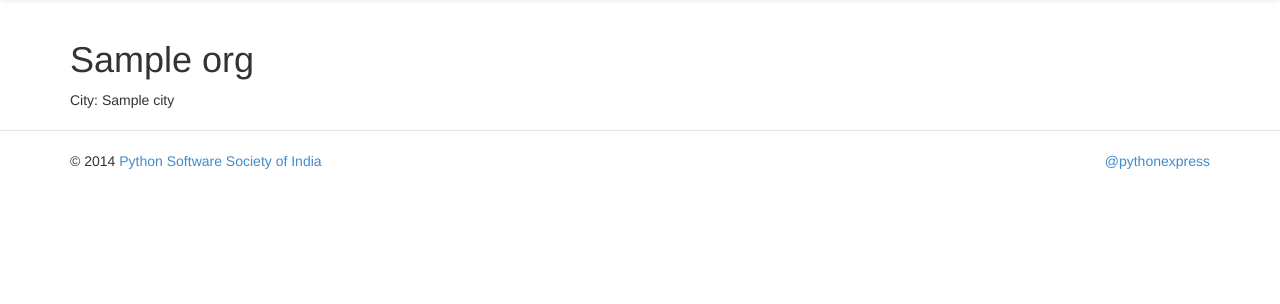
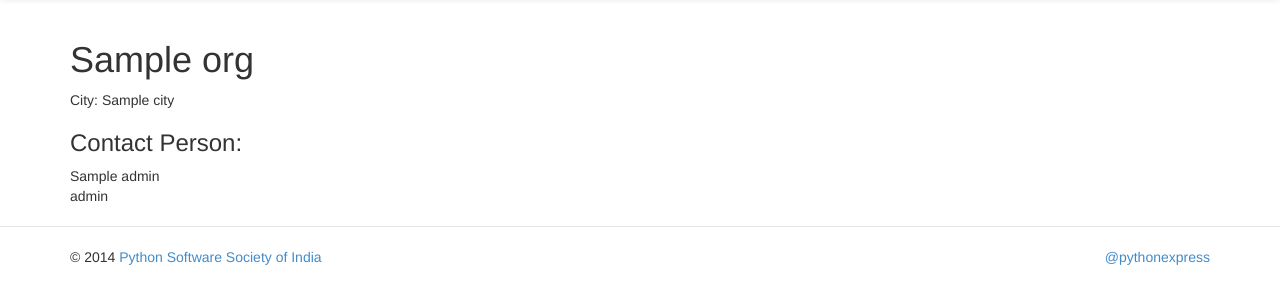
Before and after one commit to anandology/broadgauge, a Python web app: template broadgauge/templates/orgs/view.html in a window 1280 px wide. Shown: the part 52-356 px from the top of the page. Run offline with Jinja, Linux system fonts and the light colour scheme; the template is opened without the code that fills it: most values are stand-ins (such as "Sample title", 1, 10 or a date in 2020); some libraries are stand-ins or nearby versions.

Commit message:
Added Contact Person's name and role in the org view page

```diff
--- a/broadgauge/models.py
+++ b/broadgauge/models.py
@@ -109,3 +109,6 @@ class Organization(Model):
         id = get_db().insert("organization", name=name, city=city,
                              admin_id=admin_user.id, admin_role=role)
         return cls.find(id=id)
+
+    def get_admin(self):
+        return User.find(id=self.admin_id)
--- a/broadgauge/templates/orgs/view.html
+++ b/broadgauge/templates/orgs/view.html
@@ -4,4 +4,12 @@
 
 City: {{org.city}}
 
+
+<br />
+<h3> Contact Person: </h3>
+{{org.get_admin().name}}
+<br />{{org.admin_role}}
+
+
+
 {% endblock %}
--- a/broadgauge/webapp.py
+++ b/broadgauge/webapp.py
@@ -228,6 +228,7 @@ class org_view:
         org = Organization.find(id=id)
         if not org:
             raise web.notfound()
+
         return render_template("orgs/view.html", org=org)
 
 
```
